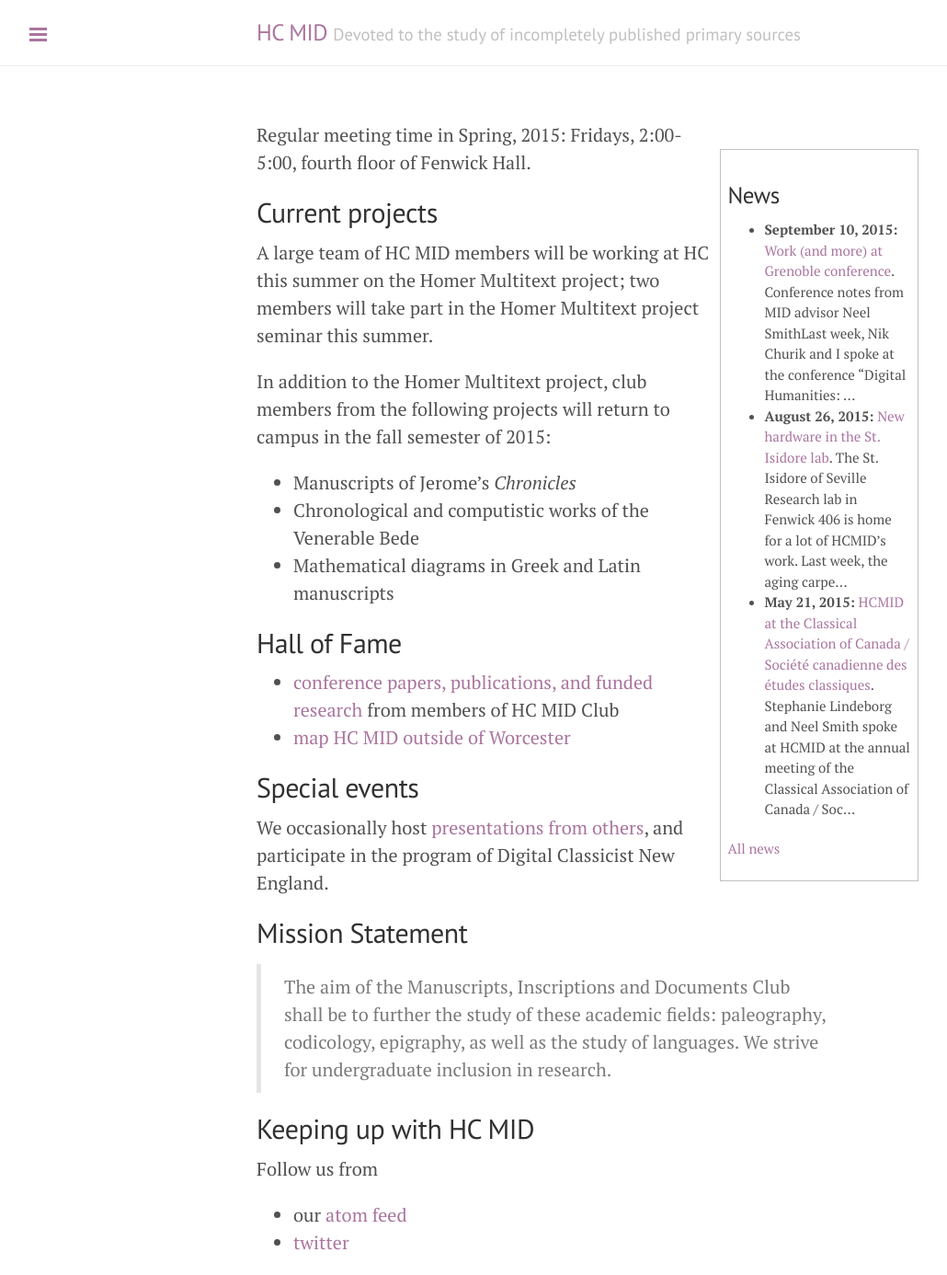
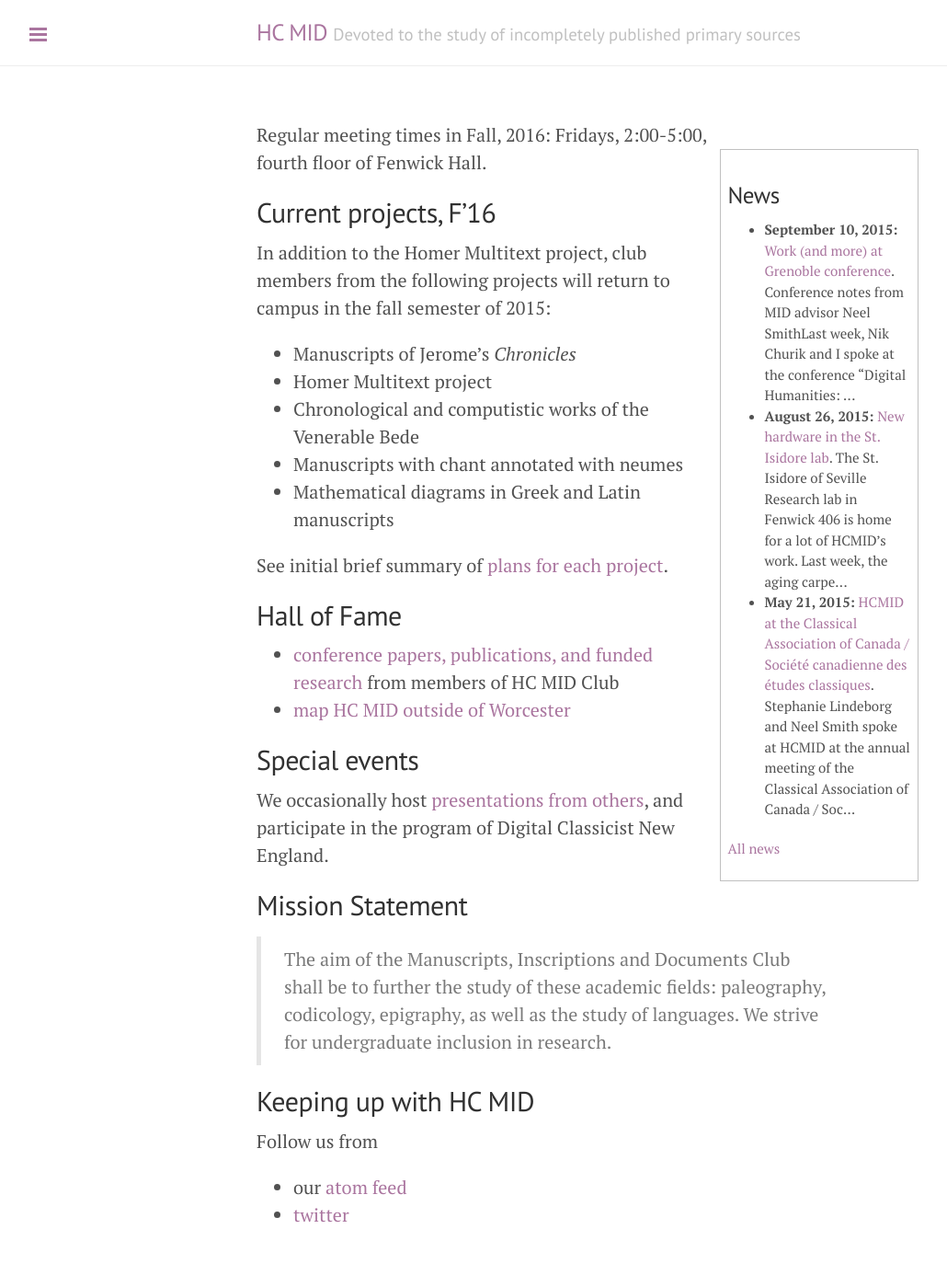
Before and after one commit to HCMID/HCMID.github.io, a Jekyll site: the page built from index.md, in a window 1280 px wide. Shown: the whole page at 92% size, without its empty margins (1-1031 px from the left). Built offline with Jekyll 4.4.1, drawn with Linux system fonts in a browser that asks for light colours; after the commit the page ends 1356 px from its top, so only the background shows below that.

Commit message:
Add projects page

```diff
--- a/index.md
+++ b/index.md
@@ -4,19 +4,21 @@
 ---
 
 
-Regular meeting time in Spring, 2015:  Fridays, 2:00-5:00, fourth floor of Fenwick Hall.
+Regular meeting times in Fall, 2016:  Fridays, 2:00-5:00, fourth floor of Fenwick Hall.
 
-## Current projects ##
+## Current projects, F'16 ##
 
-A large team of HC MID members will be working at HC this summer on the Homer Multitext project; two members will take part in the Homer Multitext project seminar this summer.
+
 
 In addition to the Homer Multitext project, club members from the following projects will return to campus in the fall semester of 2015:
 
 - Manuscripts of Jerome's *Chronicles*
+- Homer Multitext project
 - Chronological and computistic works of the Venerable Bede
+- Manuscripts with chant annotated with neumes
 - Mathematical diagrams in Greek and Latin manuscripts
 
-
+See initial brief summary of [plans for each project](projects).
 
 ## Hall of Fame ##
 
```
Also changed, not shown: hosted.md (+2 -1 lines), projects/index.md (added, +26 -0 lines).
